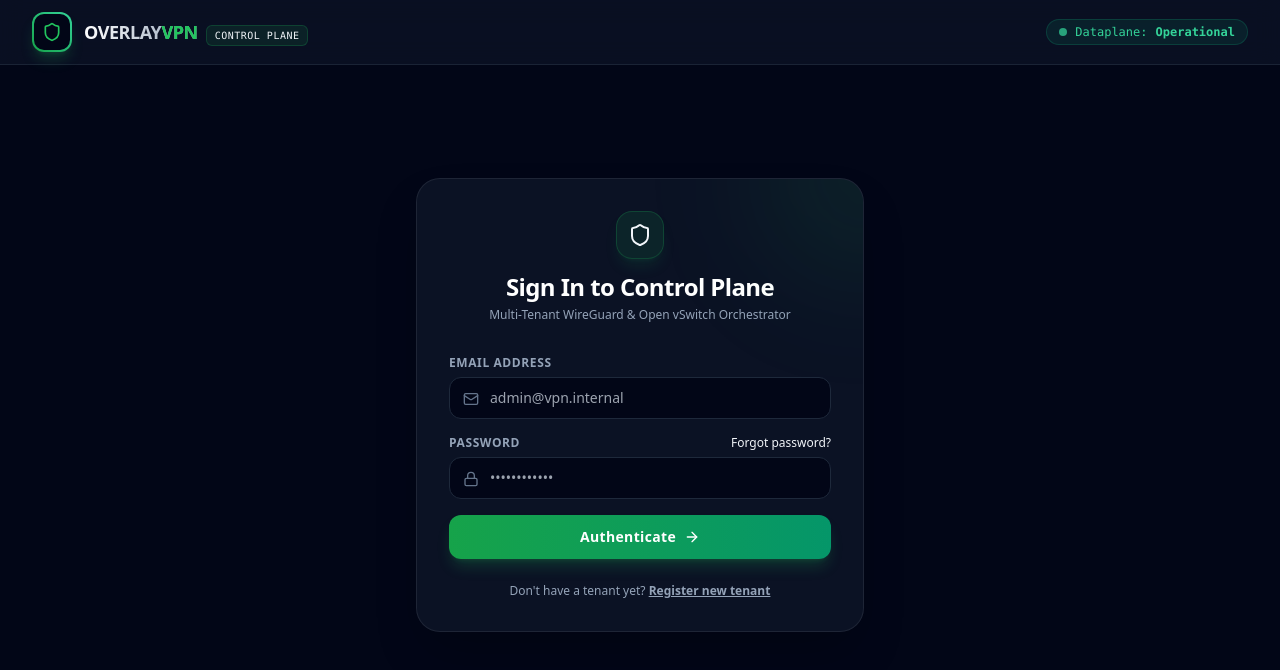
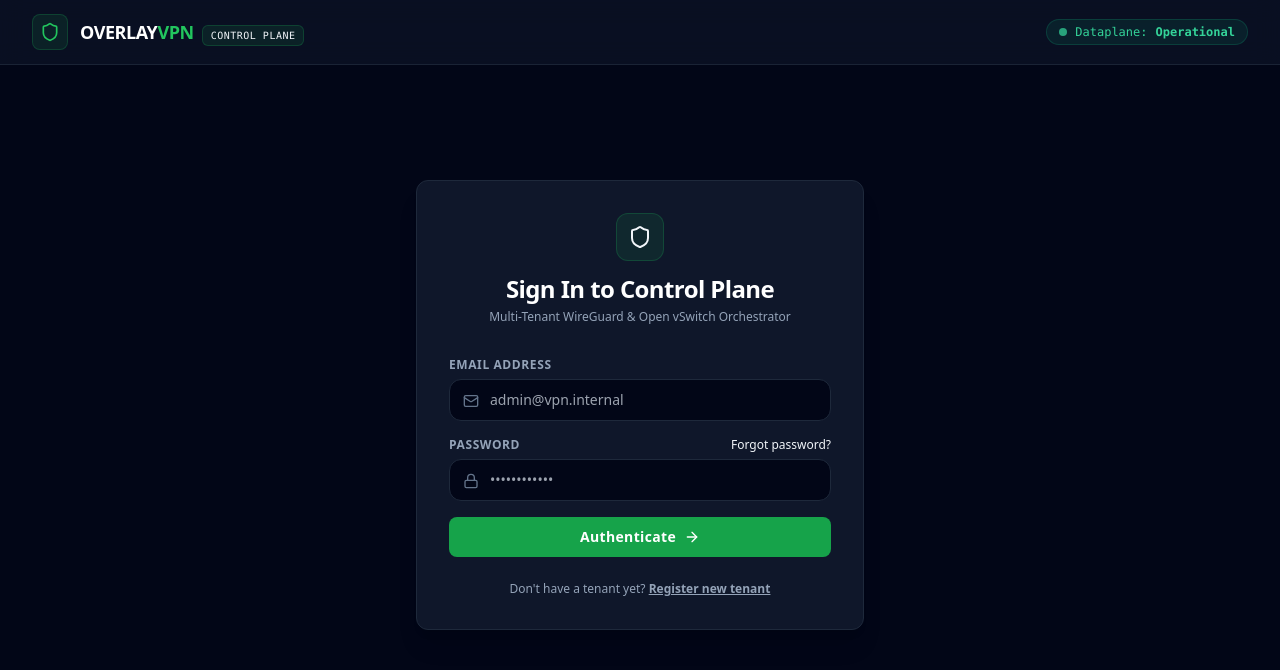
Before and after one commit to Huzaimzaoraiz/VPN, a React (Vite) app in the folder frontend/: page /login in a window 1280 px wide. Shown: the top 670 px of the page. Built offline with nearby package versions, Linux system fonts and the light colour scheme.

Commit message:
refactor: simplify UI design by removing gradients and standardizing button and container styles

```diff
--- a/frontend/src/components/Navbar.tsx
+++ b/frontend/src/components/Navbar.tsx
@@ -27,13 +27,11 @@ export const Navbar: React.FC = () => {
         <div className="flex items-center justify-between h-16">
           <div className="flex items-center space-x-8">
             <Link to="/" className="flex items-center space-x-3 group">
-              <div className="w-10 h-10 rounded-xl bg-gradient-to-tr from-brand-600 to-emerald-400 p-0.5 shadow-lg shadow-brand-500/20">
-                <div className="w-full h-full bg-slate-950 rounded-[10px] flex items-center justify-center">
-                  <Shield className="w-5 h-5 text-brand-500 group-hover:scale-110 transition-transform" />
-                </div>
+              <div className="w-9 h-9 rounded-lg bg-brand-500/10 border border-brand-500/20 flex items-center justify-center">
+                <Shield className="w-5 h-5 text-brand-500" />
               </div>
               <div>
-                <span className="font-extrabold text-lg tracking-tight bg-clip-text text-transparent bg-gradient-to-r from-white to-slate-400">
+                <span className="font-extrabold text-lg tracking-tight text-white">
                   OVERLAY<span className="text-brand-500">VPN</span>
                 </span>
                 <span className="hidden sm:inline-block ml-2 px-2 py-0.5 text-[10px] uppercase font-mono tracking-wider bg-brand-500/10 text-brand-400 border border-brand-500/20 rounded-md">
--- a/frontend/src/pages/Dashboard.tsx
+++ b/frontend/src/pages/Dashboard.tsx
@@ -81,7 +81,7 @@ export const Dashboard: React.FC = () => {
         </div>
         <button
           onClick={() => setIsModalOpen(true)}
-          className="px-4 py-2.5 rounded-xl bg-gradient-to-r from-brand-600 to-emerald-600 hover:from-brand-500 hover:to-emerald-500 text-white font-bold text-xs shadow-lg shadow-brand-500/20 flex items-center space-x-2 transition-all self-start sm:self-auto"
+          className="px-4 py-2.5 rounded-lg bg-brand-600 hover:bg-brand-500 text-white font-bold text-xs shadow-sm flex items-center space-x-2 transition-colors self-start sm:self-auto"
         >
           <Plus className="w-4 h-4" />
           <span>Create Network</span>
--- a/frontend/src/pages/ForgotPassword.tsx
+++ b/frontend/src/pages/ForgotPassword.tsx
@@ -43,17 +43,11 @@ export const ForgotPassword: React.FC = () => {
 
   return (
     <div className="min-h-screen bg-slate-950 flex flex-col justify-center py-12 sm:px-6 lg:px-8 relative overflow-hidden">
-      {/* Background decoration */}
-      <div className="absolute inset-0 bg-[url('https://grainy-gradients.vercel.app/noise.svg')] opacity-20 brightness-100 contrast-150 mix-blend-overlay"></div>
-      <div className="absolute -top-40 -right-40 w-96 h-96 bg-brand-500 rounded-full mix-blend-multiply filter blur-3xl opacity-20 animate-blob"></div>
-      <div className="absolute -bottom-40 -left-40 w-96 h-96 bg-emerald-500 rounded-full mix-blend-multiply filter blur-3xl opacity-20 animate-blob animation-delay-2000"></div>
 
       <div className="sm:mx-auto sm:w-full sm:max-w-md relative z-10">
         <div className="flex justify-center">
-          <div className="w-16 h-16 rounded-2xl bg-gradient-to-tr from-brand-600 to-emerald-400 p-0.5 shadow-2xl shadow-brand-500/20">
-            <div className="w-full h-full bg-slate-950 rounded-[14px] flex items-center justify-center">
-              <Shield className="w-8 h-8 text-brand-500" />
-            </div>
+          <div className="w-16 h-16 rounded-xl bg-brand-500/10 border border-brand-500/20 flex items-center justify-center">
+            <Shield className="w-8 h-8 text-brand-500" />
           </div>
         </div>
         <h2 className="mt-6 text-center text-3xl font-extrabold text-white tracking-tight">
@@ -65,7 +59,7 @@ export const ForgotPassword: React.FC = () => {
       </div>
 
       <div className="mt-8 sm:mx-auto sm:w-full sm:max-w-md relative z-10">
-        <div className="bg-slate-900/80 backdrop-blur-xl py-8 px-4 shadow-2xl shadow-black/50 sm:rounded-2xl sm:px-10 border border-slate-800/80">
+        <div className="bg-slate-900 py-8 px-4 shadow-xl sm:rounded-xl sm:px-10 border border-slate-800">
 
           {error && (
             <div className="mb-6 rounded-lg bg-rose-500/10 border border-rose-500/20 p-4">
@@ -98,7 +92,7 @@ export const ForgotPassword: React.FC = () => {
               <button
                 type="submit"
                 disabled={loading}
-                className="group w-full flex justify-center items-center py-3 px-4 border border-transparent rounded-xl shadow-lg text-sm font-bold text-white bg-gradient-to-r from-brand-600 to-emerald-500 hover:from-brand-500 hover:to-emerald-400 focus:outline-none focus:ring-2 focus:ring-offset-2 focus:ring-brand-500 focus:ring-offset-slate-900 disabled:opacity-50 disabled:cursor-not-allowed transition-all duration-200"
+                className="group w-full flex justify-center items-center py-2.5 px-4 border border-transparent rounded-lg shadow-sm text-sm font-bold text-white bg-brand-600 hover:bg-brand-500 focus:outline-none focus:ring-2 focus:ring-offset-2 focus:ring-brand-500 focus:ring-offset-slate-900 disabled:opacity-50 disabled:cursor-not-allowed transition-colors duration-200"
               >
                 {loading ? (
                   <Loader2 className="w-5 h-5 animate-spin" />
@@ -155,7 +149,7 @@ export const ForgotPassword: React.FC = () => {
               <button
                 type="submit"
                 disabled={loading || otp.length !== 6 || newPassword.length < 8}
-                className="w-full flex justify-center items-center py-3 px-4 border border-transparent rounded-xl shadow-lg text-sm font-bold text-white bg-gradient-to-r from-brand-600 to-emerald-500 hover:from-brand-500 hover:to-emerald-400 focus:outline-none focus:ring-2 focus:ring-offset-2 focus:ring-brand-500 focus:ring-offset-slate-900 disabled:opacity-50 disabled:cursor-not-allowed transition-all"
+                className="w-full flex justify-center items-center py-2.5 px-4 border border-transparent rounded-lg shadow-sm text-sm font-bold text-white bg-brand-600 hover:bg-brand-500 focus:outline-none focus:ring-2 focus:ring-offset-2 focus:ring-brand-500 focus:ring-offset-slate-900 disabled:opacity-50 disabled:cursor-not-allowed transition-colors"
               >
                 {loading ? <Loader2 className="w-5 h-5 animate-spin" /> : 'Set New Password'}
               </button>
--- a/frontend/src/pages/Login.tsx
+++ b/frontend/src/pages/Login.tsx
@@ -26,11 +26,10 @@ export const Login: React.FC = () => {
 
   return (
     <div className="min-h-[85vh] flex items-center justify-center p-4">
-      <div className="w-full max-w-md p-8 rounded-3xl glass-panel relative overflow-hidden shadow-2xl">
-        <div className="absolute -top-24 -right-24 w-48 h-48 bg-brand-500/10 rounded-full blur-3xl pointer-events-none"></div>
+      <div className="w-full max-w-md p-8 rounded-xl bg-slate-900 border border-slate-800 shadow-xl relative overflow-hidden">
 
         <div className="flex flex-col items-center text-center mb-8">
-          <div className="w-12 h-12 rounded-2xl bg-brand-500/10 border border-brand-500/20 flex items-center justify-center text-brand-400 mb-3 shadow-lg shadow-brand-500/10">
+          <div className="w-12 h-12 rounded-xl bg-brand-500/10 border border-brand-500/20 flex items-center justify-center text-brand-400 mb-3">
             <Shield className="w-6 h-6" />
           </div>
           <h2 className="text-2xl font-black tracking-tight text-white">Sign In to Control Plane</h2>
@@ -86,7 +85,7 @@ export const Login: React.FC = () => {
           <button
             type="submit"
             disabled={loading}
-            className="w-full py-3 rounded-xl bg-gradient-to-r from-brand-600 to-emerald-600 hover:from-brand-500 hover:to-emerald-500 text-white font-bold text-sm tracking-wide shadow-lg shadow-brand-500/20 transition-all flex items-center justify-center space-x-2 disabled:opacity-50 mt-2"
+            className="w-full py-2.5 rounded-lg bg-brand-600 hover:bg-brand-500 text-white font-bold text-sm tracking-wide transition-colors flex items-center justify-center space-x-2 disabled:opacity-50 mt-2"
           >
             {loading ? (
               <RefreshCw className="w-4 h-4 animate-spin" />
--- a/frontend/src/pages/Register.tsx
+++ b/frontend/src/pages/Register.tsx
@@ -124,7 +124,7 @@ export const Register: React.FC = () => {
             <button
               type="submit"
               disabled={loading}
-              className="w-full py-3 rounded-xl bg-gradient-to-r from-brand-600 to-emerald-600 hover:from-brand-500 hover:to-emerald-500 text-white font-bold text-sm tracking-wide shadow-lg shadow-brand-500/20 transition-all flex items-center justify-center space-x-2 disabled:opacity-50 mt-2"
+              className="w-full py-2.5 rounded-lg bg-brand-600 hover:bg-brand-500 text-white font-bold text-sm tracking-wide transition-colors flex items-center justify-center space-x-2 disabled:opacity-50 mt-2"
             >
               {loading ? (
                 <RefreshCw className="w-4 h-4 animate-spin" />
@@ -162,7 +162,7 @@ export const Register: React.FC = () => {
               <button
                 type="submit"
                 disabled={loading || otp.length !== 6}
-                className="w-full py-3 rounded-xl bg-gradient-to-r from-brand-600 to-emerald-600 hover:from-brand-500 hover:to-emerald-500 text-white font-bold text-sm tracking-wide shadow-lg shadow-brand-500/20 transition-all flex items-center justify-center space-x-2 disabled:opacity-50"
+                className="w-full py-2.5 rounded-lg bg-brand-600 hover:bg-brand-500 text-white font-bold text-sm tracking-wide transition-colors flex items-center justify-center space-x-2 disabled:opacity-50"
               >
                 {loading ? <RefreshCw className="w-4 h-4 animate-spin" /> : (
                   <>
```
